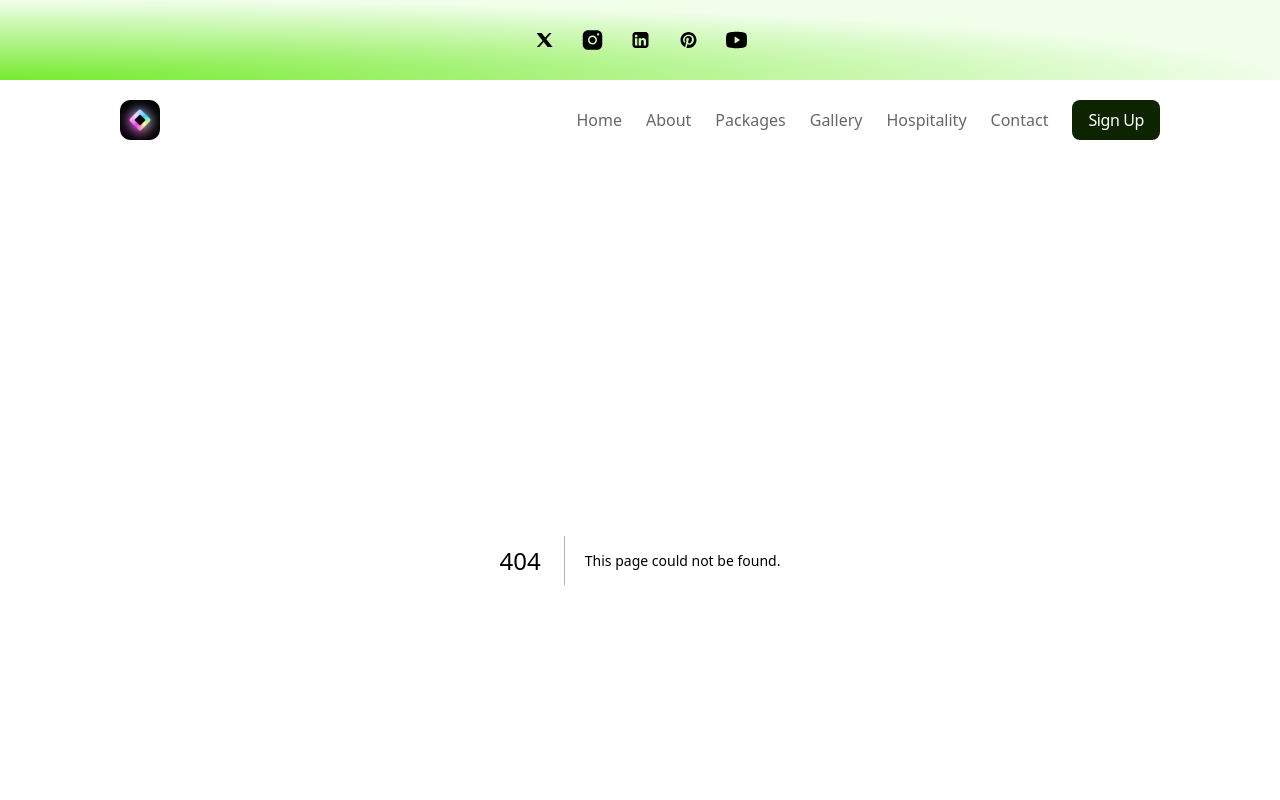
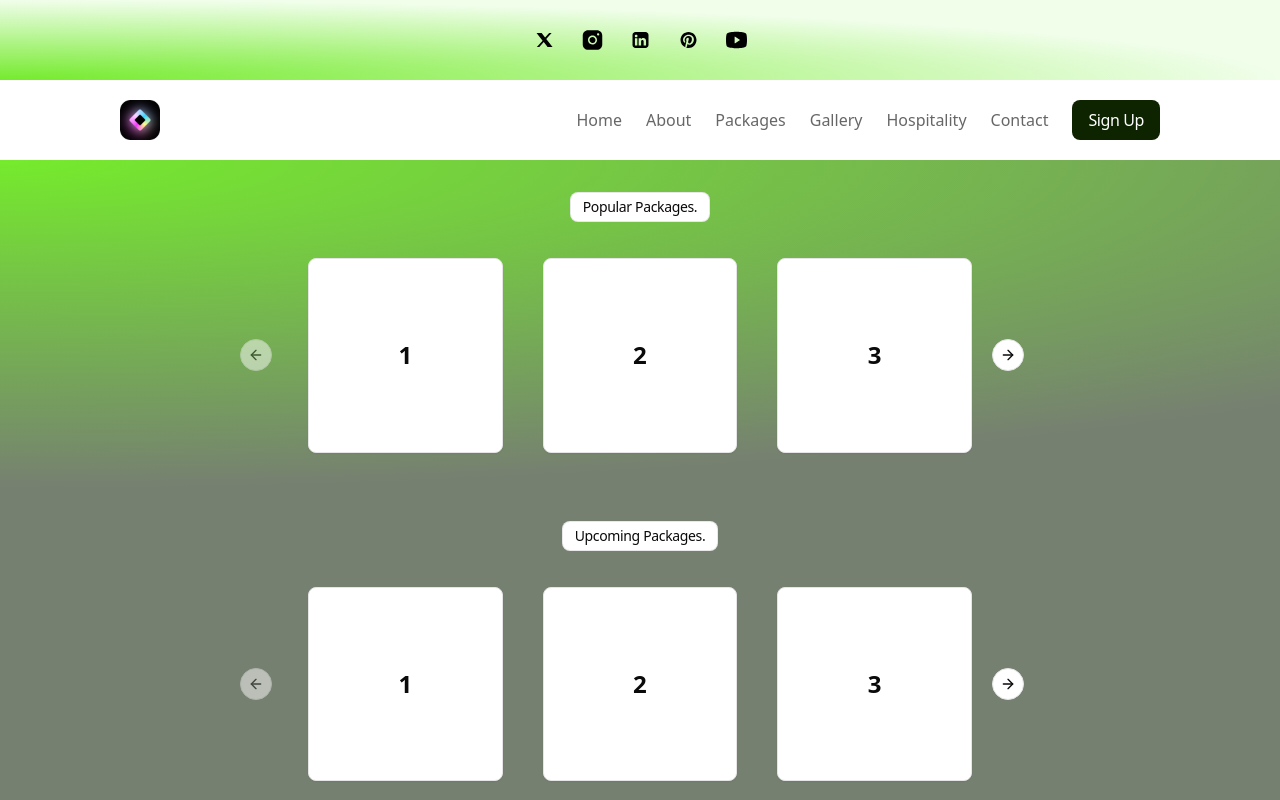
Before and after one commit to ajmalbinabdulaziz/Ahlan-Hind, a Next.js app: page /packages in a window 1280 px wide. Before the commit this address had no page. Shown: the top 800 px of the page. Built offline with nearby package versions, Linux system fonts and the light colour scheme.

Commit message:
packages page added

```diff
--- /dev/null
+++ b/src/app/packages/PopularPackages.tsx
@@ -0,0 +1,45 @@
+import { Card, CardContent } from "@/components/ui/card"
+import {
+  Carousel,
+  CarouselContent,
+  CarouselItem,
+  CarouselNext,
+  CarouselPrevious,
+} from "@/components/ui/carousel"
+
+
+
+function PopularPackages() {
+  return (
+    <div className="container text-center pt-8">
+
+      <div className="tag bg-white">
+          Popular Packages.
+      </div>
+
+      <div className="py-8 md:ml-4 lg:ml-32 w-auto md:max-w-3xl px-10">
+
+        <Carousel className="">
+          <CarouselContent className="">
+            {Array.from({ length: 5 }).map((_, index) => (
+              <CarouselItem key={index} className="pl-10 md:pl-4 lg:pl-8 md:basis-1/2 lg:basis-1/3">
+                <div className="p-1">
+                  <Card>
+                    <CardContent className="flex aspect-square items-center justify-center p-6">
+                      <span className="text-2xl font-semibold">{index + 1}</span>
+                    </CardContent>
+                  </Card>
+                </div>
+              </CarouselItem>
+            ))}
+          </CarouselContent>
+          <CarouselPrevious />
+          <CarouselNext />
+        </Carousel>
+
+      </div>
+
+    </div>
+  )
+}
+export default PopularPackages
--- /dev/null
+++ b/src/app/packages/UpcomingPackages.tsx
@@ -0,0 +1,45 @@
+import { Card, CardContent } from "@/components/ui/card"
+import {
+  Carousel,
+  CarouselContent,
+  CarouselItem,
+  CarouselNext,
+  CarouselPrevious,
+} from "@/components/ui/carousel"
+
+
+
+function UpcomingPackages() {
+  return (
+    <div className="container text-center mt-8">
+
+      <div className="tag bg-white">
+        Upcoming Packages.
+      </div>
+
+      <div className="py-8 md:ml-4 lg:ml-32 w-auto max-w-xl md:max-w-3xl px-10">
+
+        <Carousel className="w-full max-w-3xl">
+          <CarouselContent className="">
+            {Array.from({ length: 5 }).map((_, index) => (
+              <CarouselItem key={index} className="pl-10 md:pl-4 lg:pl-8 md:basis-1/2 lg:basis-1/3">
+                <div className="p-1">
+                  <Card>
+                    <CardContent className="flex aspect-square items-center justify-center p-6">
+                      <span className="text-2xl font-semibold">{index + 1}</span>
+                    </CardContent>
+                  </Card>
+                </div>
+              </CarouselItem>
+            ))}
+          </CarouselContent>
+          <CarouselPrevious />
+          <CarouselNext />
+        </Carousel>
+
+      </div>
+
+    </div>
+  )
+}
+export default UpcomingPackages
--- /dev/null
+++ b/src/app/packages/page.tsx
@@ -0,0 +1,12 @@
+import PopularPackages from "./PopularPackages"
+import UpcomingPackages from "./UpcomingPackages"
+
+function page() {
+  return (
+    <div className="bg-[radial-gradient(ellipse_150%_50%_at_top_left,#75eb2d,#768071_100%)] overflow-x-clip">
+        <PopularPackages />
+        <UpcomingPackages />
+    </div>
+  )
+}
+export default page
```
